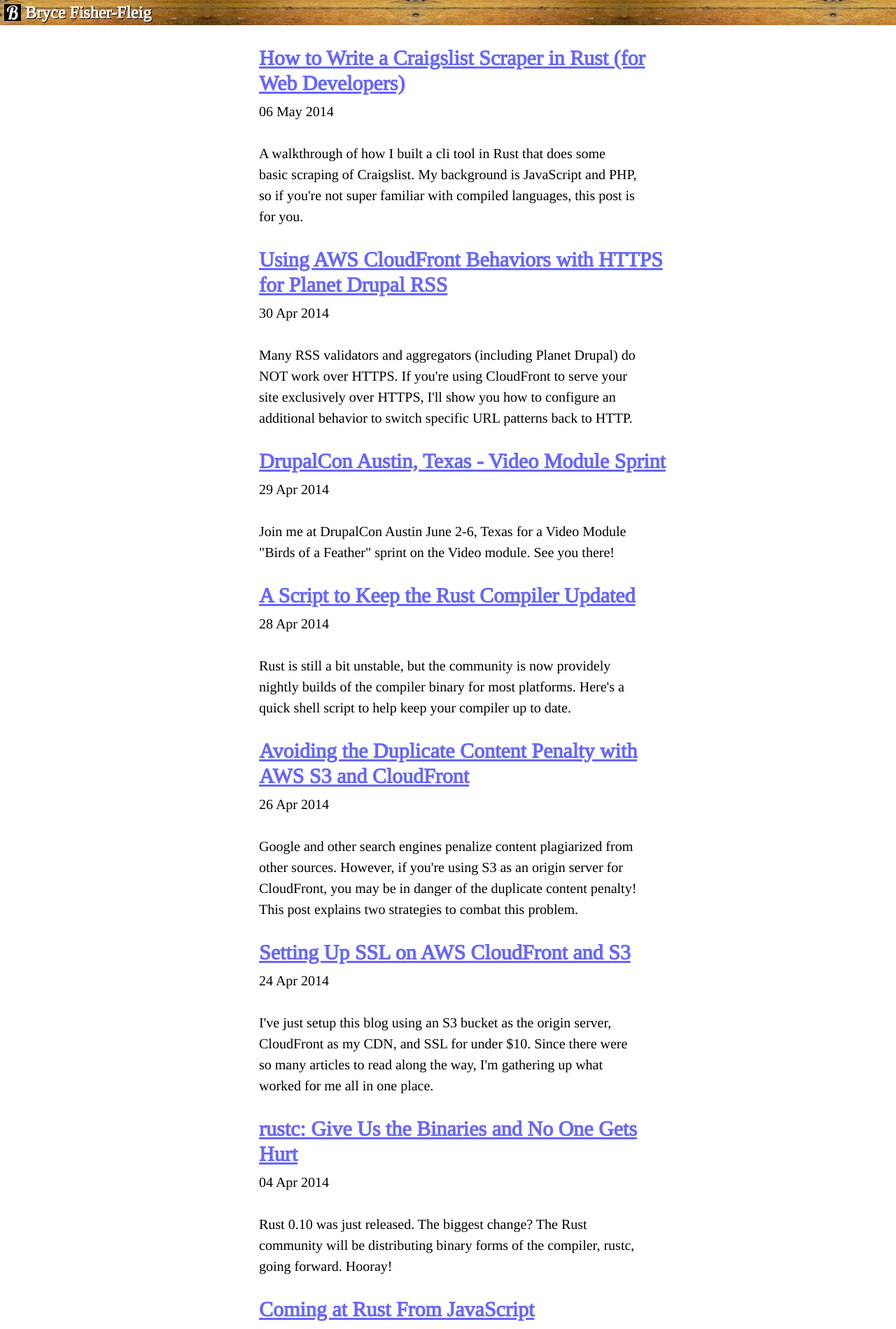
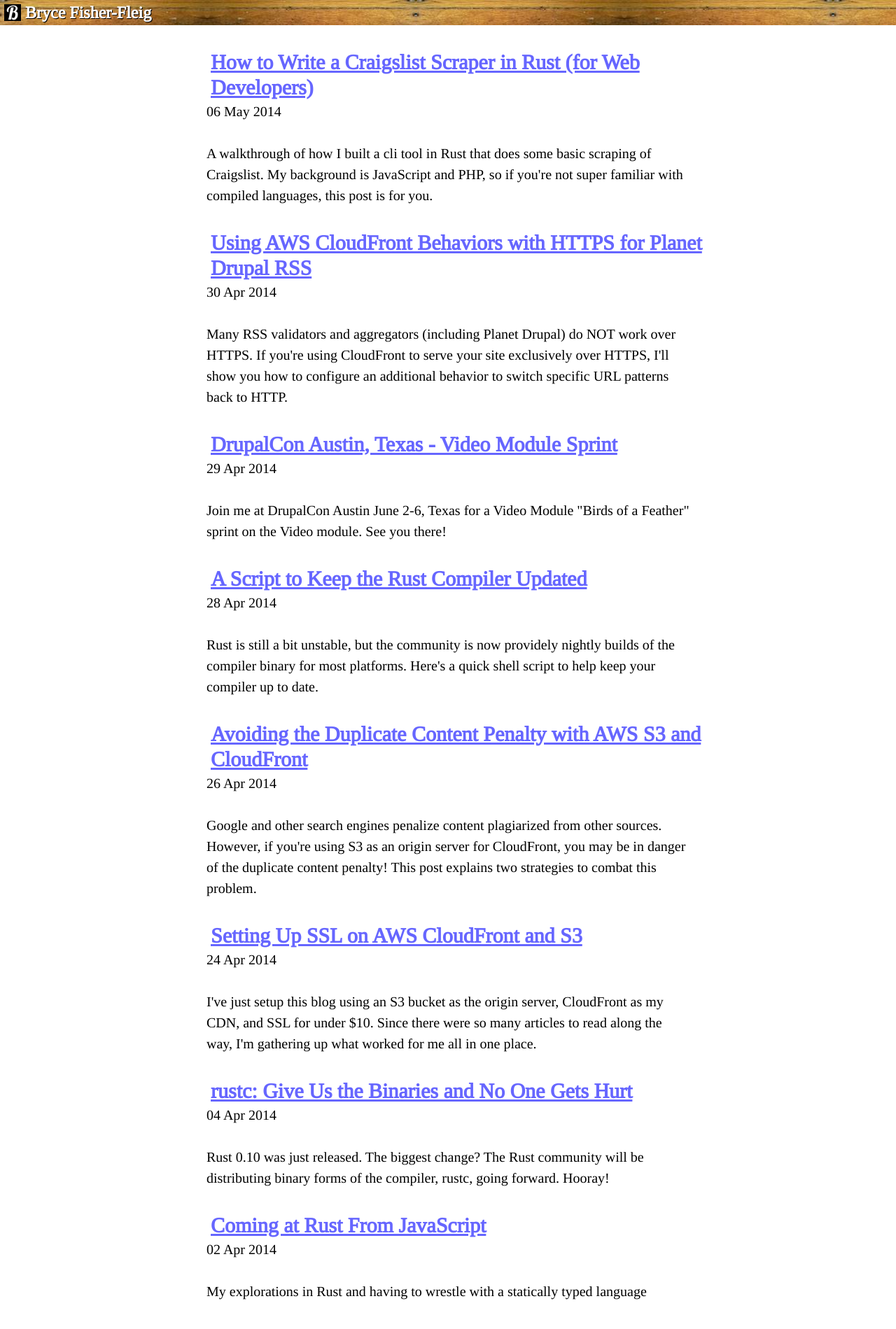
Before and after one commit to brycefisher/brycefisher.github.io-jekyll, a Jekyll site: the page built from index.html, in a window 1280 px wide. Shown: the top 1899 px of the page at 70% size. Built offline with Jekyll 4.4.1, drawn with Linux system fonts in a browser that asks for light colours; the list of posts is cut into pages by our own code.

Commit message:
Widened layout

```diff
--- a/css/screen.css
+++ b/css/screen.css
@@ -22,7 +22,7 @@ html { font-family: 'liberation_serifregular'; font-size: 16px; line-height: 24p
 
 h1 { font-size: 40px; line-height: 48px; margin: 6px 0; font-weight: bold; }
 
-h2 { font-size: 30px; line-height: 36px; margin: 6px 0; font-weight: bold; }
+h2 { font-size: 30px; line-height: 36px; margin: 36px 6px 0; font-weight: bold; }
 
 h3 { font-size: 24px; line-height: 30px; margin: 3px 0; font-weight: bold; }
 
@@ -60,10 +60,12 @@ blockquote + h2, blockquote + h3, blockquote + h4, blockquote + h5, blockquote +
 
 .node-article .article-header { margin-bottom: 12px; }
 @media screen and (min-width: 624px) { .node-article .article-header { width: 600px; margin: 0 auto; } }
+@media screen and (min-width: 800px) { .node-article .article-header { width: 750px; } }
 .node-article .article-header datetime { display: block; margin-bottom: 30px; }
 .node-article .article-header .article-image { display: block; width: 100%; height: auto !important; }
 .node-article .article-body { padding-bottom: 60px; }
 @media screen and (min-width: 624px) { .node-article .article-body { width: 600px; margin: 0 auto; } }
+@media screen and (min-width: 800px) { .node-article .article-body { width: 750px; } }
 .node-article .article-body ul, .node-article .article-body ol, .node-article .article-body p { margin-bottom: 1em; }
 .node-article .article-body ul li, .node-article .article-body ol li { margin-left: 1em; }
 .node-article .article-body ul { list-style: outside square; }
@@ -74,11 +76,14 @@ blockquote + h2, blockquote + h3, blockquote + h4, blockquote + h5, blockquote +
 .node-article .article-footer .article-call-to-action .primary-cta strong { display: block; font-size: 27px; line-height: 36px; text-shadow: 2px 2px #333; }
 .node-article .article-footer .comments { padding: 0 12px; }
 @media screen and (min-width: 624px) { .node-article .article-footer .comments { width: 600px; margin: 0 auto; } }
+@media screen and (min-width: 800px) { .node-article .article-footer .comments { width: 750px; } }
 .node-article .article-footer .related-content { padding: 0 12px; }
 @media screen and (min-width: 624px) { .node-article .article-footer .related-content { width: 600px; margin: 0 auto; } }
+@media screen and (min-width: 800px) { .node-article .article-footer .related-content { width: 750px; } }
 .node-article .article-footer .related-content ul { list-style: square outside; margin-left: 24px; }
 
 @media screen and (min-width: 450px) { html { font-size: 20px; line-height: 30px; } }
 @media screen and (min-width: 624px) { #home #main-content { width: 600px; margin: 0 auto; } }
+@media screen and (min-width: 800px) { #home #main-content { width: 750px; } }
 #home #main-content article { margin: 30px; }
 #home #main-content .pagination { margin: 60px auto 0 auto; text-align: center; }
```
Also changed, not shown: sass/screen.scss (+19 -3 lines).
